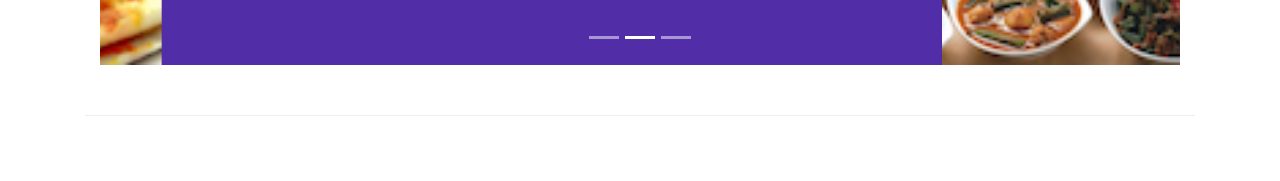
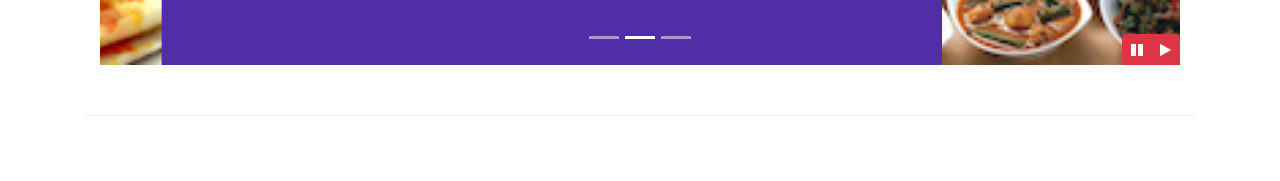
Before and after one commit to Vishab-Julka/bootstrap_tutorial, a website: page index.html in a window 1280 px wide. Shown: the part 619-800 px from the top of the page. Drawn offline with nearby package versions, Linux system fonts and the light colour scheme.

Commit message:
Bootstrap Jquery

```diff
--- a/css/styles.css
+++ b/css/styles.css
@@ -60,3 +60,11 @@ body {
     left: 0;
     min-height: 300px;
 }
+
+#carouselButton{
+    right: 0px;
+    position: absolute;
+    bottom: 0px;
+    z-index: 1;
+
+}
--- a/index.html
+++ b/index.html
@@ -214,6 +214,14 @@
                     <a class="carousel-control-next" href="#mycarousel" role="button" data-slide="next">
                         <span class="carousel-control-next-icon"></span>
                     </a>
+                    <div class="btn-group" id="carouselButton">
+                        <button type="button" class="btn btn-danger btn-sm" id="carousel-pause">
+                            <span class="fa fa-pause"></span>
+                        </button>
+                        <button type="button" class="btn btn-danger btn-sm" id="carousel-play">
+                            <span class="fa fa-play"></span>
+                        </button>
+                    </div>
                 </div>
 
             </div>
@@ -377,6 +385,17 @@
             $('[data-toggle="tooltip"]').tooltip();
         });
     </script> -->
+    <script>
+        $(document).ready(function(){
+            $('#mycarousel').carousel({interval: 2000});
+            $('#carousel-pause').click(function(){
+                $('#mycarousel').carousel('pause');
+            });
+            $('#carousel-play').click(function(){
+                $('#mycarousel').carousel('cycle');
+            });
+        });
+    </script>
 </body>
 
 </html>
```
